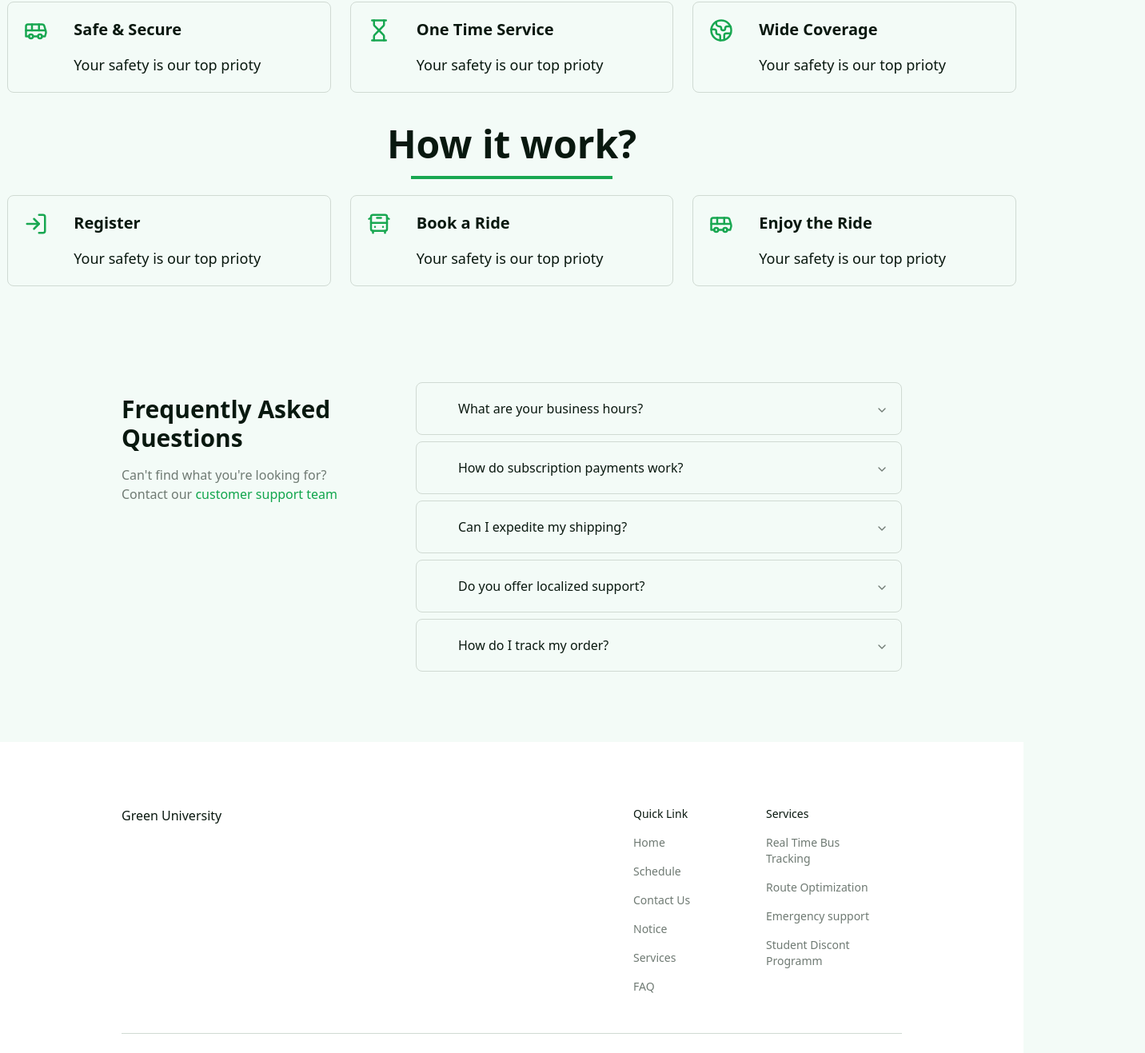
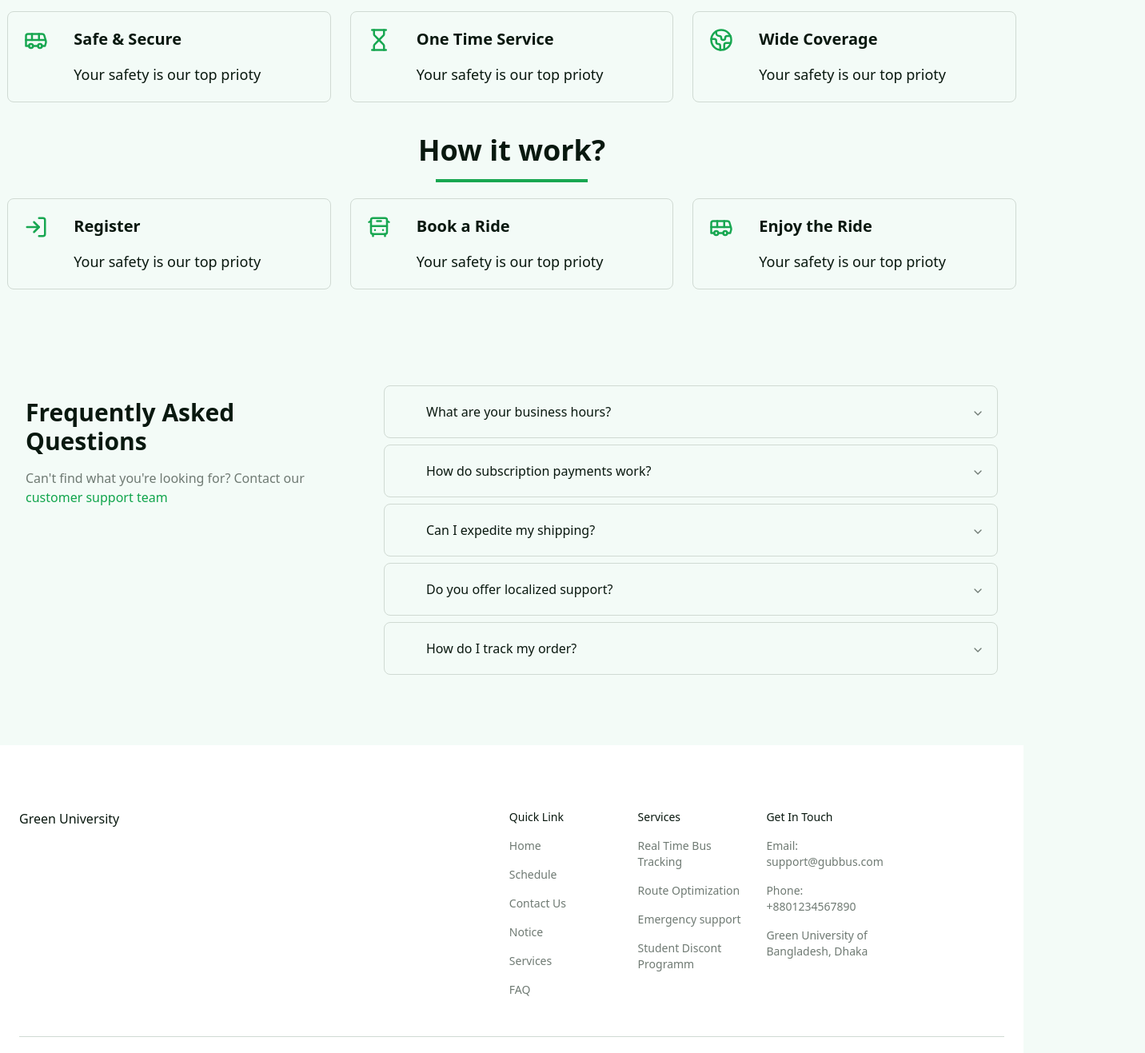
Before and after one commit to AbdurRahman11072/university_bus_management_system, a Next.js app: page / in a window 1280 px wide. Shown: the part 1323-2640 px from the top of the page at 80% size, 1432 px wide, since content can reach past the window. Built offline with nearby package versions, Linux system fonts and the light colour scheme; some icons are missing.

Commit message:
made some ui changes & add page to all the pages

```diff
--- a/src/app/contact-us/page.tsx
+++ b/src/app/contact-us/page.tsx
@@ -0,0 +1,7 @@
+import React from "react";
+
+const ContactUsPage = () => {
+  return <div>Contact Us</div>;
+};
+
+export default ContactUsPage;
--- a/src/app/layout.tsx
+++ b/src/app/layout.tsx
@@ -27,7 +27,7 @@ export default function RootLayout({
   return (
     <html lang="en">
       <body
-        className={`${geistSans.variable} ${geistMono.variable} antialiased container mx-auto`}
+        className={`${geistSans.variable} ${geistMono.variable} antialiased container mx-auto mb-10`}
       >
         <Header />
         <main>{children}</main>
--- a/src/app/notice/page.tsx
+++ b/src/app/notice/page.tsx
@@ -0,0 +1,7 @@
+import React from "react";
+
+const NoticePage = () => {
+  return <div>NoticePage</div>;
+};
+
+export default NoticePage;
--- a/src/app/schedule/page.tsx
+++ b/src/app/schedule/page.tsx
@@ -0,0 +1,7 @@
+import React from "react";
+
+const SchedulePage = () => {
+  return <div className=" h-[100vh]">Schedlepage</div>;
+};
+
+export default SchedulePage;
--- a/src/components/NavigationMenu/topNavbar.tsx
+++ b/src/components/NavigationMenu/topNavbar.tsx
@@ -36,7 +36,7 @@ const menu = [
   },
   {
     name: "Contact Us",
-    path: "/home",
+    path: "/contact-us",
   },
   {
     name: "Notice",
@@ -48,7 +48,9 @@ const TopNavbar = () => {
   return (
     <nav className=" w-full flex bg-white justify-between items-center p-4 border-b-[1px] border-slate-500/20 z-50 ">
       <div className="flex gap-5 justify-center items-center">
-        <h1 className="text-xl font-serif">Comico</h1>
+        <h1 className="text-xl font-serif text-accent font-extrabold">
+          Green University
+        </h1>
         {/* desktop search field  */}
         <InputGroup className="hidden md:block rounded-3xl pl-2">
           <InputGroupInput placeholder="Search..." />
--- a/src/components/faqs.tsx
+++ b/src/components/faqs.tsx
@@ -57,7 +57,7 @@ export default function FAQs() {
 
   return (
     <section className="dark:bg-background py-20">
-      <div className="mx-auto max-w-5xl px-4 md:px-6">
+      <div className="mx-auto max-w-7xl px-4 md:px-6">
         <div className="flex flex-col gap-10 md:flex-row md:gap-16">
           <div className="md:w-1/3">
             <div className="sticky top-20">
--- a/src/components/footer.tsx
+++ b/src/components/footer.tsx
@@ -52,13 +52,30 @@ const links = [
       },
     ],
   },
+  {
+    group: "Get In Touch",
+    items: [
+      {
+        title: "Email: support@gubbus.com",
+        href: "/",
+      },
+      {
+        title: "Phone: +8801234567890",
+        href: "/",
+      },
+      {
+        title: " Green University of Bangladesh, Dhaka",
+        href: "/",
+      },
+    ],
+  },
 ];
 
 export default function FooterSection() {
   return (
     <footer className="border-b bg-white pt-20 dark:bg-transparent">
-      <div className="mx-auto max-w-5xl px-6 ">
-        <div className="grid gap-[320px] md:grid-cols-5">
+      <div className="mx-auto max-w-7xl px-6 ">
+        <div className="grid gap-10 md:gap-[300px] md:grid-cols-5">
           <div className="md:col-span-2">
             <Link href="/" aria-label="go home" className="block size-fit">
               Green University
--- a/src/components/howItWorks.tsx
+++ b/src/components/howItWorks.tsx
@@ -28,7 +28,7 @@ const HowItWorks = () => {
         {Details.map((item) => (
           <div
             key={item.title}
-            className="flex gap-8 w-full  lg:w-[47%] xl:w-[32%]  p-5  border shadow-2xl rounded-lg"
+            className="flex gap-8 w-full  lg:w-[47%] xl:w-[32%]  p-5  border shadow-lg hover:shadow-[0_8px_16px_-5px_rgba(0,0,0,0.1)] transition-all duration-300 rounded-lg"
           >
             <item.icons size={30} className="stroke-accent" />
             <div className="space-y-4">
--- /dev/null
+++ b/src/components/schedule.tsx
@@ -0,0 +1,12 @@
+import React from "react";
+
+interface ScheduleCards {
+  route: 1;
+  destination: string;
+}
+
+const Schdule = () => {
+  return <div></div>;
+};
+
+export default Schdule;
--- a/src/components/ui/title.tsx
+++ b/src/components/ui/title.tsx
@@ -8,13 +8,13 @@ interface TitelDetails {
 const Title = (TitelDetails: TitelDetails) => {
   return (
     <div className="w-full space-y-2 text-center flex flex-col justify-center items-center">
-      <h1 className="text-2xl md:text-4xl lg:text-5xl font-extrabold font-sans">
+      <h1 className="text-2xl md:text-4xl  font-bold font-sans">
         {TitelDetails.title}
       </h1>
       <h1 className="text-xs md:text-lg text-black/50 ">
         {TitelDetails.subtitle}
       </h1>
-      <div className="w-[30%] lg:w-[20%] h-1 bg-accent "></div>
+      <div className="w-[30%] lg:w-[20%] xl:w-[15%] h-1 bg-accent "></div>
     </div>
   );
 };
--- a/src/components/whyChooseUs.tsx
+++ b/src/components/whyChooseUs.tsx
@@ -28,7 +28,7 @@ const WhyChooseUs = () => {
         {Details.map((item) => (
           <div
             key={item.title}
-            className="flex gap-8 w-full  lg:w-[47%] xl:w-[32%]  p-5  border shadow-2xl rounded-lg"
+            className="flex gap-8 w-full  lg:w-[47%] xl:w-[32%]  p-5  border shadow-lg hover:shadow-[0_8px_16px_-5px_rgba(0,0,0,0.1)] transition-all duration-300  rounded-lg"
           >
             <item.icons size={30} className="stroke-accent" />
             <div className="space-y-4">
```
